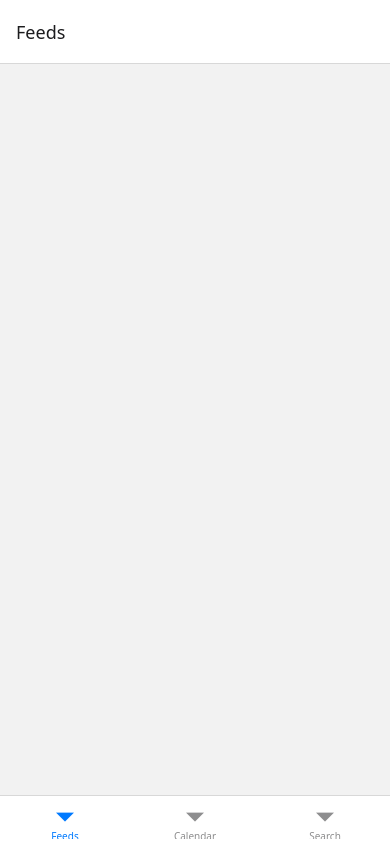
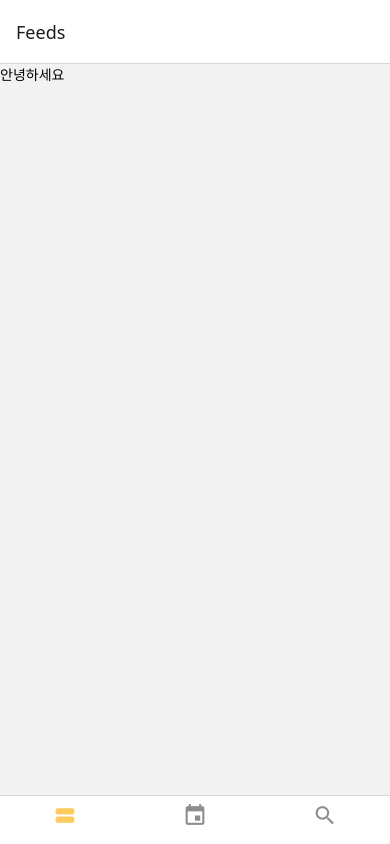
Before and after one commit to SilverStarGo/DayLogApp, a React Native app: screen /MainTab in a window 390 px wide. Built offline with nearby package versions, Linux system fonts and the light colour scheme.

Commit message:
탭 아이콘 설정, Context API 테스트

```diff
--- a/App.js
+++ b/App.js
@@ -1,13 +1,16 @@
 import React from 'react';
 import {NavigationContainer} from '@react-navigation/native';
 import RootStack from './screens/RootStack';
+import LogContext from './contexts/LogContext';
 
 function App() {
   return (
     <NavigationContainer>
-      <RootStack />
+      <LogContext.Provider value="안녕하세요">
+        <RootStack />
+      </LogContext.Provider>
     </NavigationContainer>
-  )
+  );
 }
 
 export default App;
--- /dev/null
+++ b/contexts/LogContext.js
@@ -0,0 +1,5 @@
+import { createContext } from 'react';
+
+const LogContext = createContext('안녕하세요');
+
+export default LogContext;
--- a/screens/FeedsScreen.js
+++ b/screens/FeedsScreen.js
@@ -1,8 +1,15 @@
 import React from 'react';
-import { StyleSheet, View } from 'react-native'
+import { StyleSheet, View, Text } from 'react-native'
+import LogContext from '../contexts/LogContext';
 
 function FeedsScreen() {
-  return <View style={styles.block} />;
+  return (
+    <View style={styles.block}>
+      <LogContext.Consumer>
+        {(value) => <Text>{value}</Text>}
+      </LogContext.Consumer>
+    </View>
+  );
 }
 
 const styles = StyleSheet.create({
--- a/screens/MainTab.js
+++ b/screens/MainTab.js
@@ -3,15 +3,44 @@ import {createBottomTabNavigator} from '@react-navigation/bottom-tabs';
 import FeedsScreen from './FeedsScreen';
 import CalendarScreen from './CalendarScreen';
 import SearchScreen from './SearchScreen';
+import Icon from 'react-native-vector-icons/MaterialIcons';
 
 const Tab = createBottomTabNavigator();
 
 function MainTab () {
   return (
-    <Tab.Navigator>
-      <Tab.Screen name="Feeds" component={FeedsScreen} />
-      <Tab.Screen name="Calendar" component={CalendarScreen} />
-      <Tab.Screen name="Search" component={SearchScreen} />
+    <Tab.Navigator
+      screenOptions={{
+        tabBarShowLabel: false,
+        tabBarActiveTintColor: '#fecc5eff',
+      }}>
+      <Tab.Screen
+        name="Feeds"
+        component={FeedsScreen}
+        options={{
+          tabBarIcon: ({color, size}) => (
+            <Icon name="view-stream" size={size} color={color} />
+          ),
+        }}
+      />
+      <Tab.Screen
+        name="Calendar"
+        component={CalendarScreen}
+        options={{
+          tabBarIcon: ({color, size}) => (
+            <Icon name="event" size={size} color={color} />
+          ),
+        }}
+      />
+      <Tab.Screen
+        name="Search"
+        component={SearchScreen}
+        options={{
+          tabBarIcon: ({color, size}) => (
+            <Icon name="search" size={size} color={color} />
+          ),
+        }}
+      />
     </Tab.Navigator>
   );
 }
```
